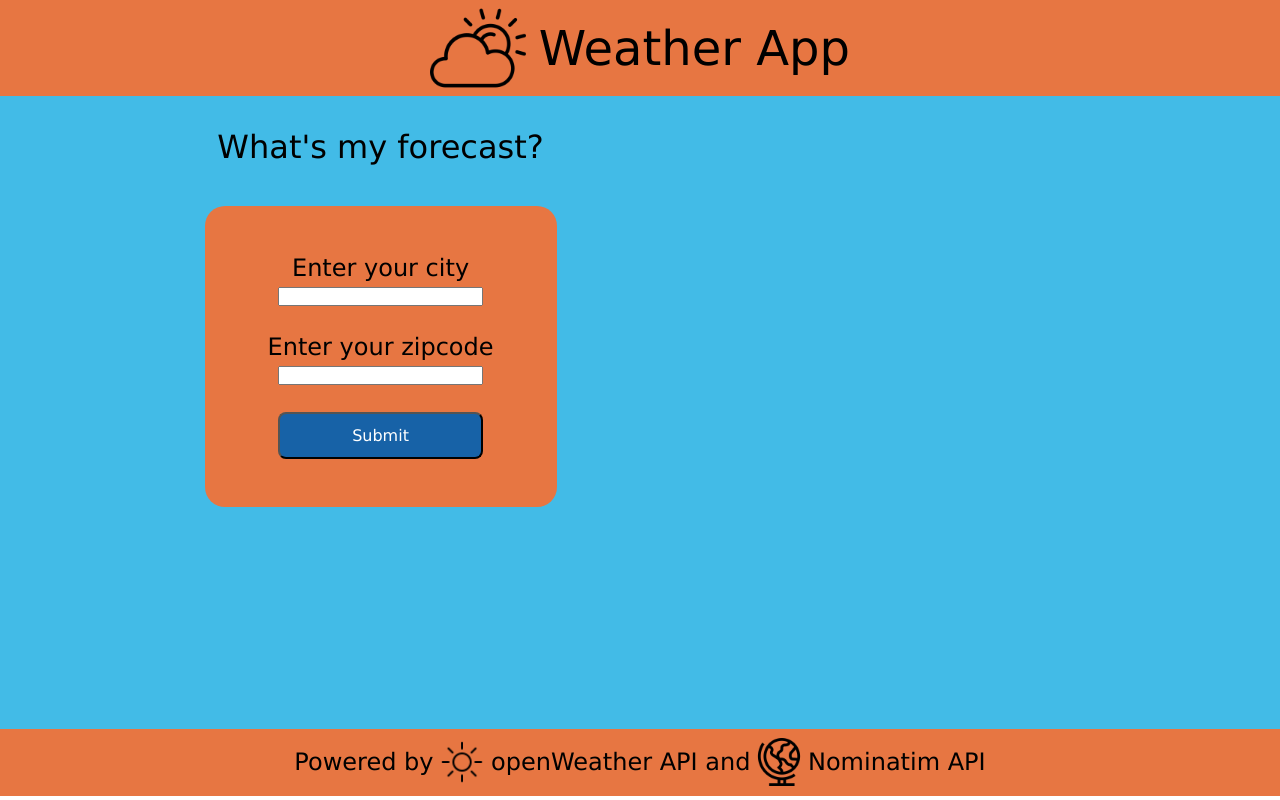
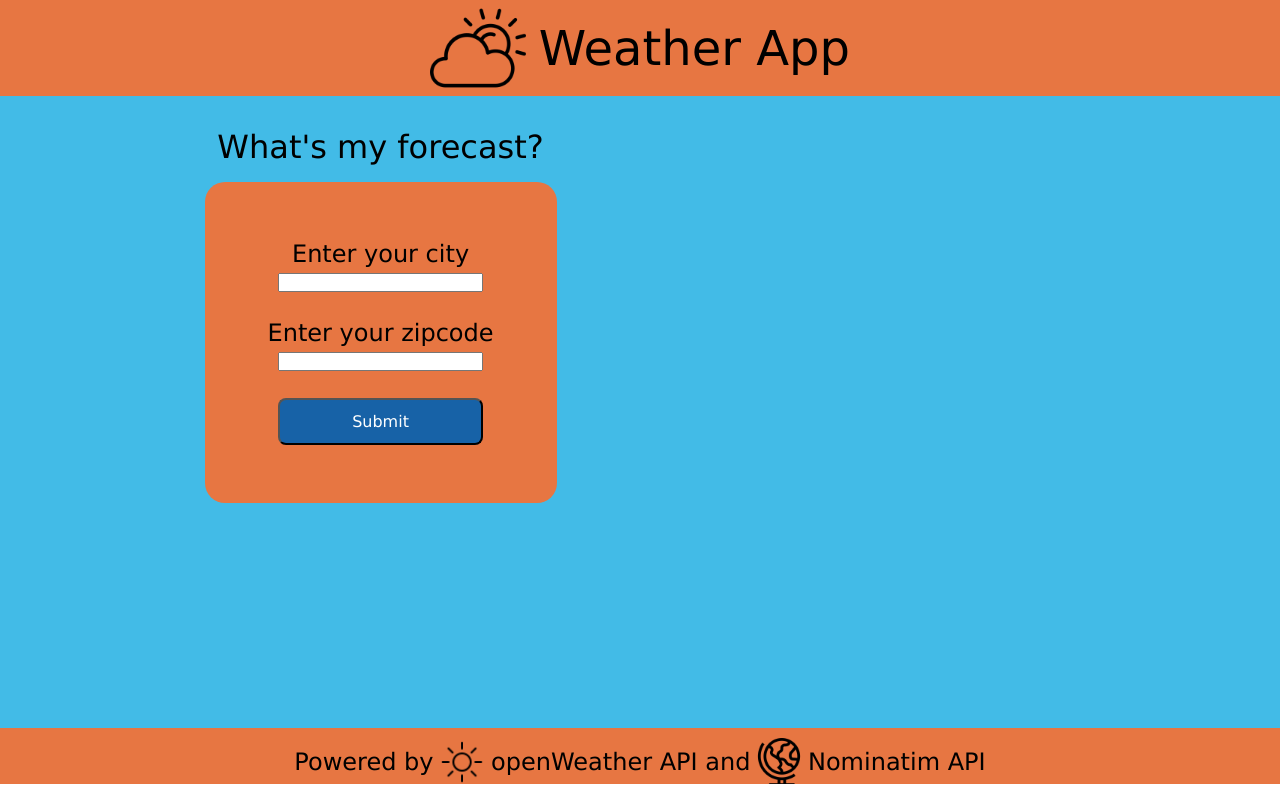
Before and after one commit to metalwings001/Weather-App, a React (Create React App) app: page / in a window 1280 px wide. Built offline with nearby package versions, Linux system fonts and the light colour scheme.

Commit message:
style changes

```diff
--- a/src/style.css
+++ b/src/style.css
@@ -5,8 +5,7 @@
   margin: 0;
 }
 html, body{
-    width: 100%;
-    height: 100%;
+
     margin: 0px;
     padding: 0px;
     overflow-x: hidden;
@@ -94,11 +93,11 @@ body {
   margin-right: 0.8rem;
 }
 .weatherForm {
-  margin-top: 1.5rem;
+
 
   width: 22rem;
 
-  padding: 3rem 3rem;
+  padding: 3.6rem 3rem;
   background-color: #e77642;
   border-radius: 20px;
 
```
